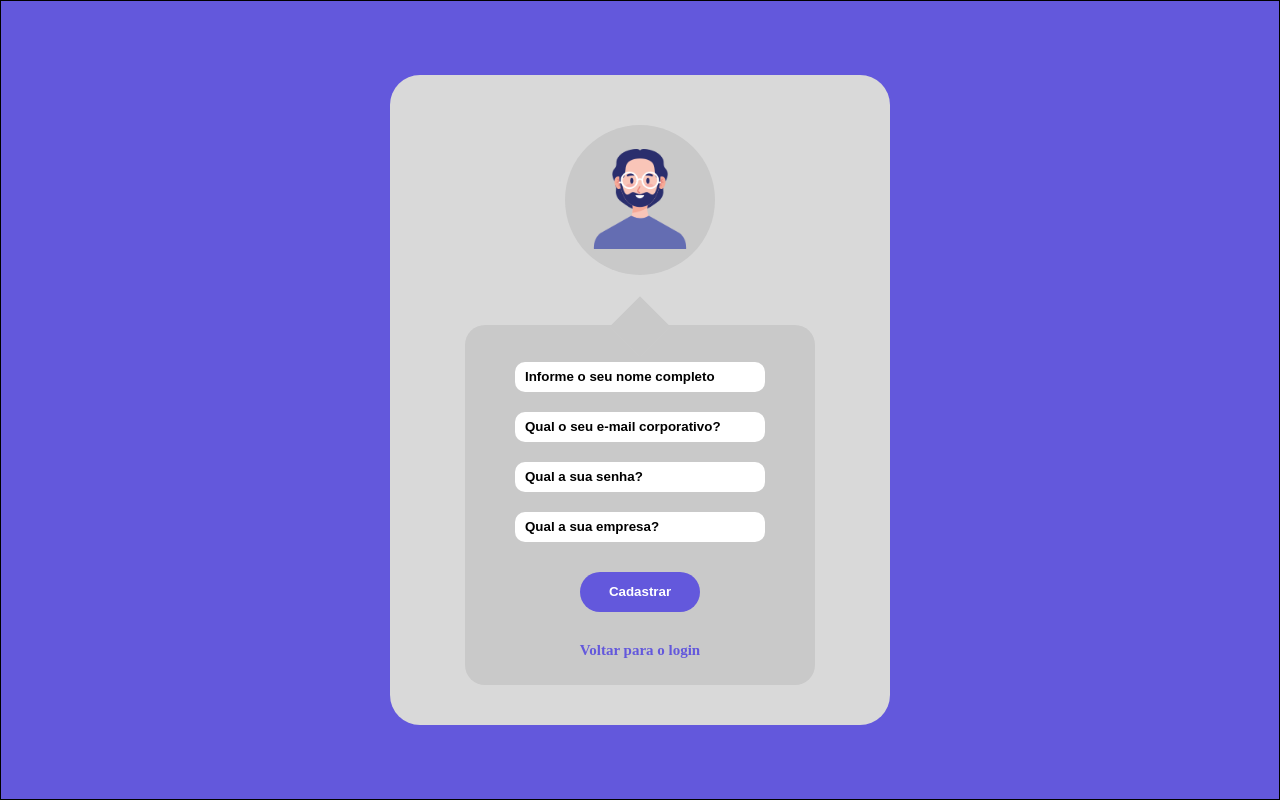
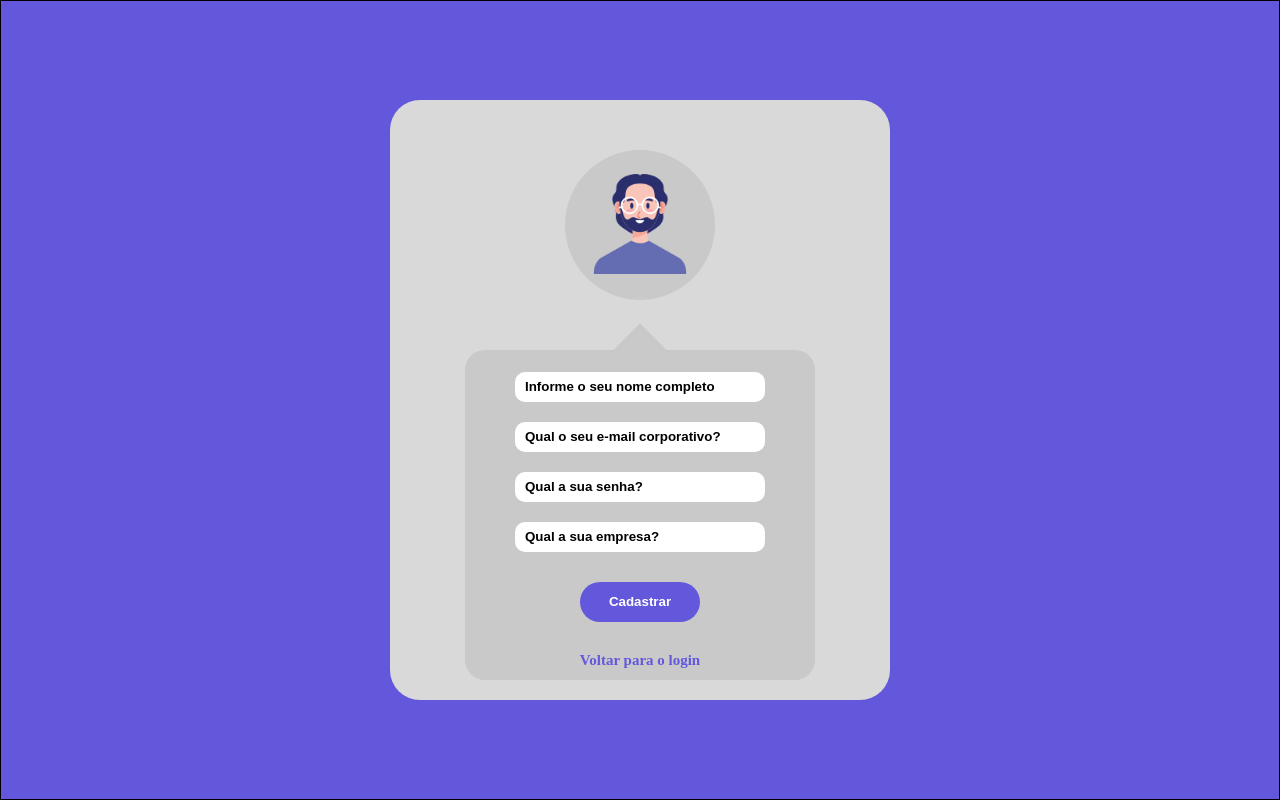
Before and after one commit to JoaoHero/ProjetoLogin, a website: page views/register.html in a window 1280 px wide. Drawn offline with Linux system fonts and the light colour scheme; files that its build step writes are made by us from their sources; files whose address does not match are found by name.

Commit message:
Foi ajudastado o tamanho do container-wrapper e container-form em register.css

```diff
--- a/app.js
+++ b/app.js
@@ -9,7 +9,6 @@ const registerRouter = require("./controllers/register");
 app.use(express.static("public"));
 // Middleware for routers
 app.use("/", registerRouter);
-
 app.use("/", loginRouter);
 
 app.listen(port, () => console.log(`Servidor rodando na porta: ${port}`));
--- a/public/css/register.css
+++ b/public/css/register.css
@@ -29,7 +29,7 @@ main {
     border-radius: 3rem;
     display: flex;
     flex-direction: column;
-    height: 65rem;
+    height: 60rem;
     width: 50rem;
     z-index: 1;
 }
@@ -55,7 +55,7 @@ main {
     border-radius: 2rem;
     display: flex;
     flex-direction: column;
-    height: 36rem;
+    height: 33rem;
     justify-content: center;
     position: relative;
     width: 35rem;
```
